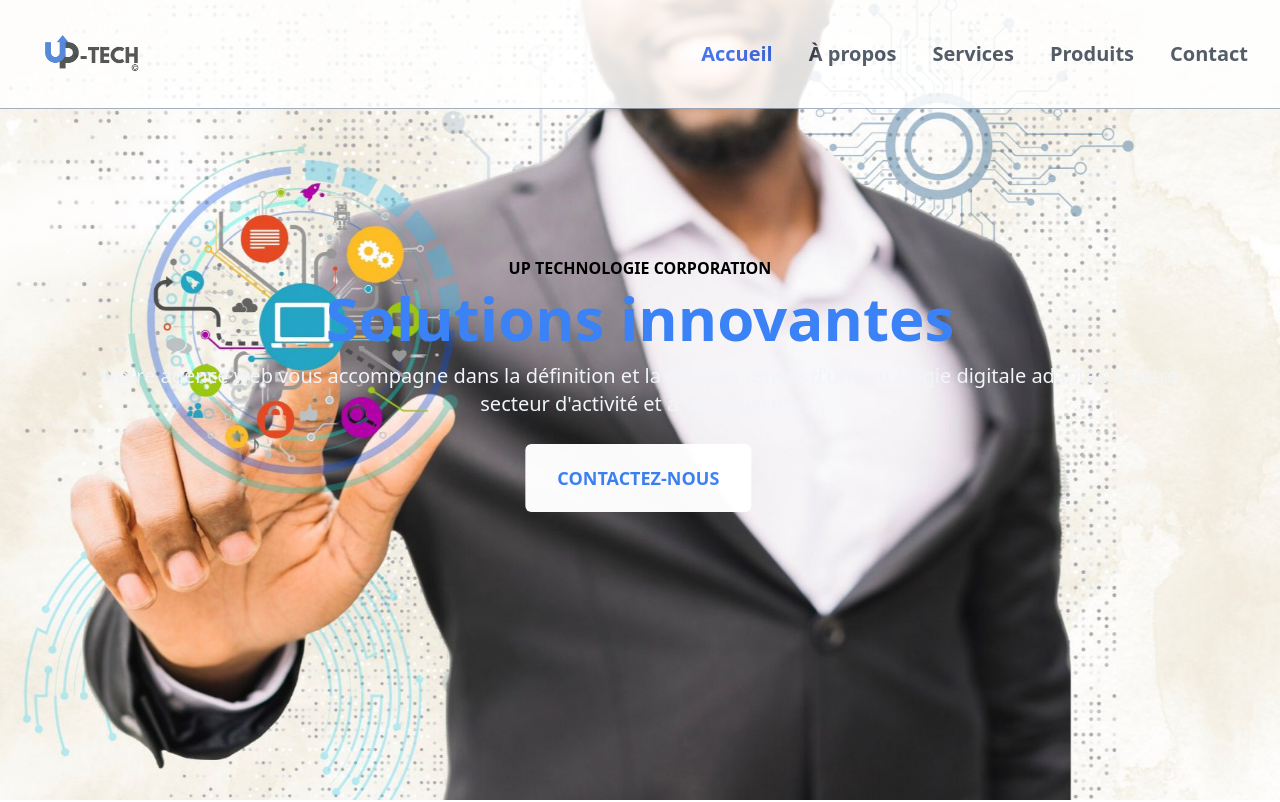
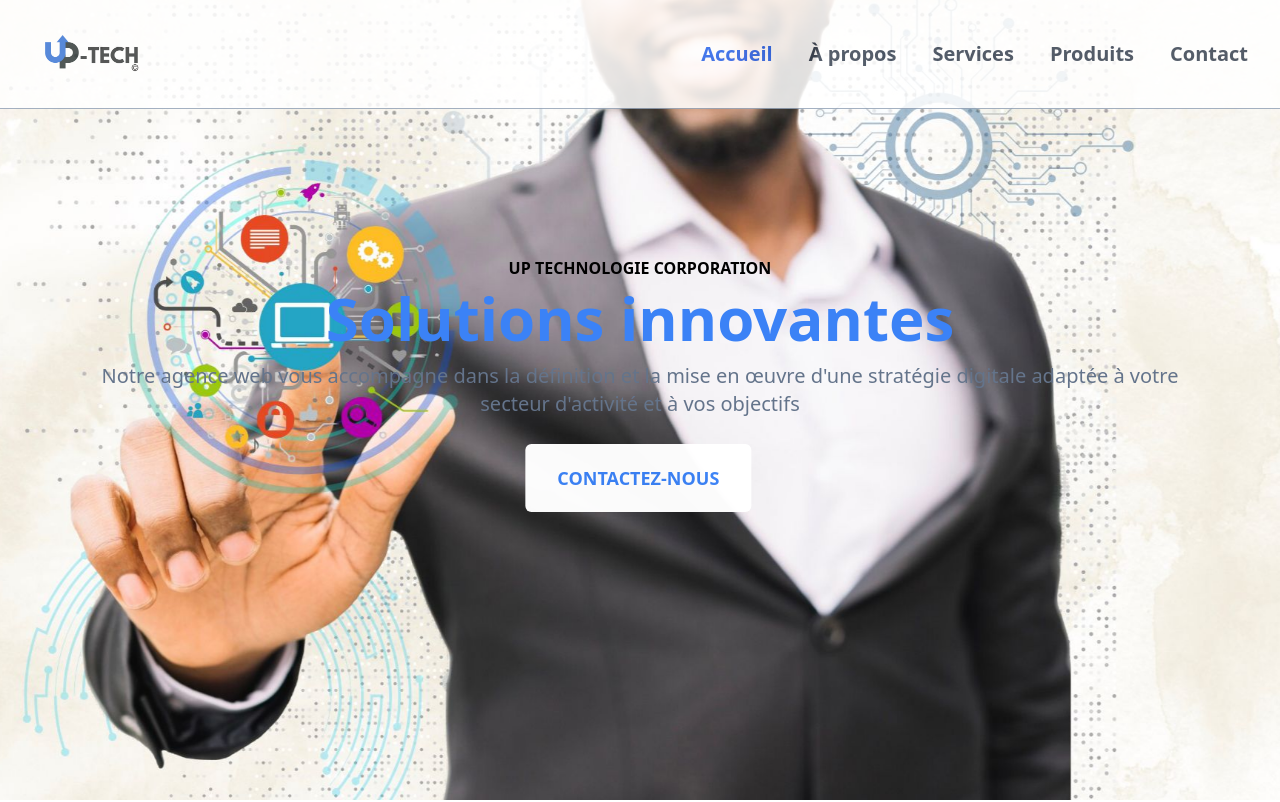
Before and after one commit to unknown872/up-tech, a Next.js app: page / in a window 1280 px wide. Shown: the top 802 px of the page. Built offline with nearby package versions, Linux system fonts and the light colour scheme.

Commit message:
Update accueil.jsx

```diff
--- a/src/components/accueil.jsx
+++ b/src/components/accueil.jsx
@@ -28,7 +28,7 @@
                         <h2 className="text-4xl whitespace-nowrap text-center lg:text-6xl sm:text-2xl font-extrabold md:text-4xl text-blue-500" data-aos="fade-up" data-aos-duration="2000">
                             Solutions innovantes
                         </h2>
-                        <p className="text-slate-100 text-center justify-center items-center px-14 whitespace-pre-line font-medium leading-relaxed animate-fadein500 mt-3 lg:text-xl" data-aos="fade-up" data-aos-duration="3000">
+                        <p className="text-slate-500 text-center justify-center items-center px-14 whitespace-pre-line font-medium leading-relaxed animate-fadein500 mt-3 lg:text-xl" data-aos="fade-up" data-aos-duration="3000">
                             Notre agence web vous accompagne dans la définition et la mise en œuvre d'une stratégie digitale adaptée à votre secteur d'activité et à vos objectifs
                         </p>
                     </div>
```
